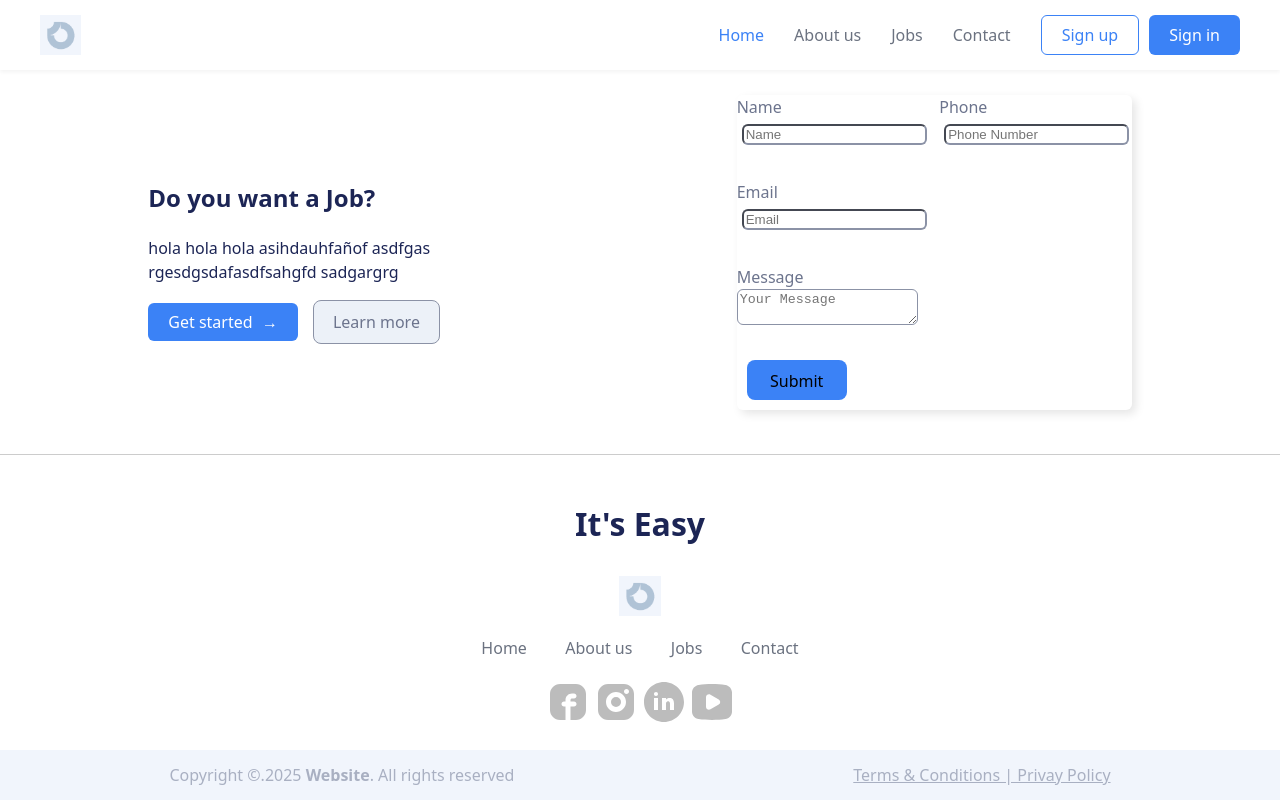
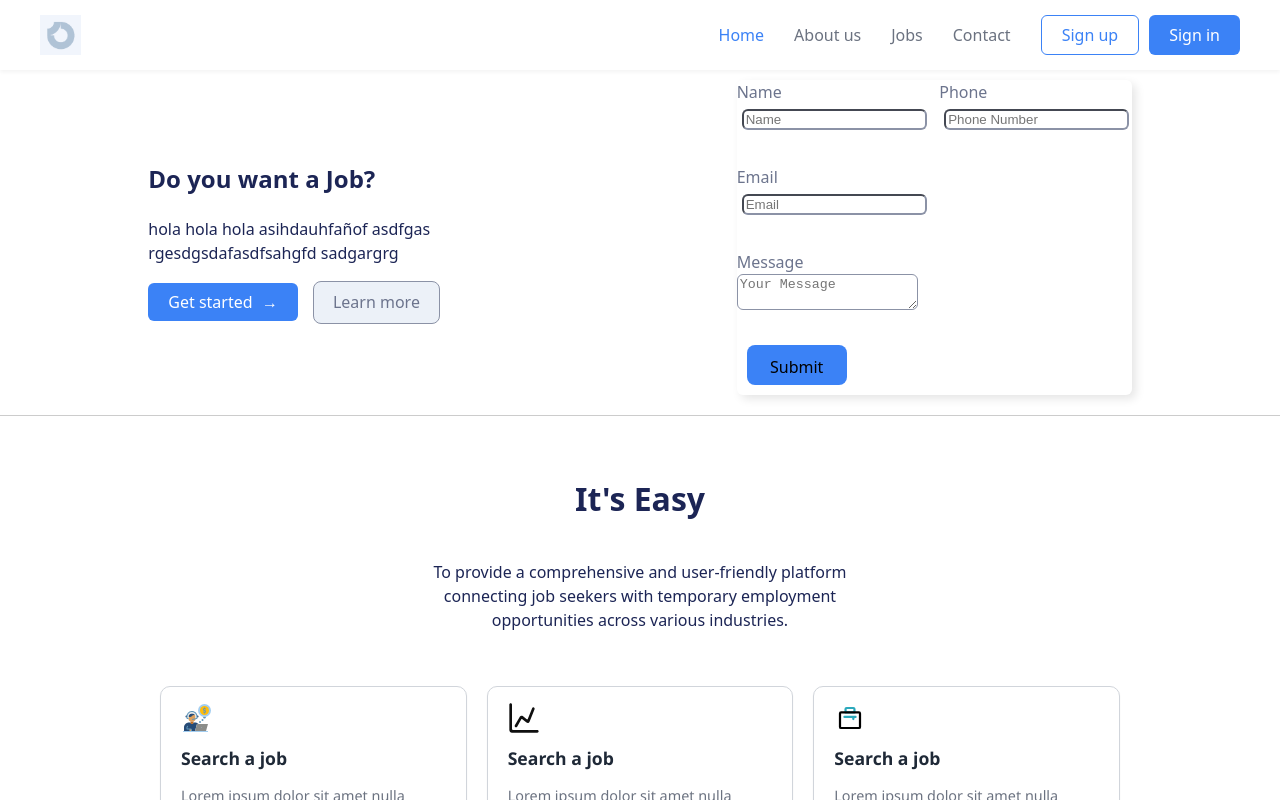
Before and after one commit to juarosrap/Work2day, a React (Vite) app in the folder frontend/: page / in a window 1280 px wide. Built offline with nearby package versions, Linux system fonts and the light colour scheme.

Commit message:
add: style changes

```diff
--- a/frontend/src/styles/App.css
+++ b/frontend/src/styles/App.css
@@ -12,22 +12,12 @@ html, body, #root {
 }
 
 .main-content {
+  flex: 1;
   display: flex;
   flex-direction: column;
-  position: absolute;
-  top: 70px; /* Altura exacta de tu header */
-  bottom: 250px; /* Altura exacta de tu footer */
-  left: 0;
-  right: 0;
 }
 
-.app {
-  display: flex;
-  flex-direction: column;
-  min-height: 100vh;
-  padding-top: 80px; /* altura del header fijo */
-  padding-bottom: 250px; /* altura del footer fijo */
-}
+
 
 .main-content {
   flex: 1;
--- a/frontend/src/styles/FeaturesSection.css
+++ b/frontend/src/styles/FeaturesSection.css
@@ -7,43 +7,49 @@
     height: 100%;
 }
 
-.feature-bottom-section{
+.feature-bottom-section {
   display: grid;
-    grid-template-rows: 1fr;
-    grid-template-columns: repeat(auto-fit, minmax(250px, 1fr));
+  grid-template-columns: repeat(auto-fit, minmax(200px, 1fr));
   gap: 20px;
   justify-content: center;
-    padding: 40px;
+  padding: 20px;
   max-width: 1000px;
   margin: 0 auto;
   margin-bottom: 10px;
-}
-
-@media (max-width: 480px) {
-  .feature-bottom-section {
-    grid-template-columns: 1fr;
-    padding: 15px;
-  }
-
-  .card {
+  box-sizing: border-box;
   width: 100%;
-  }
-}
-
-
-.feature-bottom-section:div {
-    border-color: black;
 }
 
 .card {
   border: 1px solid #d1d5db;
   border-radius: 10px;
-  max-width: 250px;
   box-shadow: 0 1px 2px rgba(0, 0, 0, 0.05);
   font-family: 'Segoe UI', sans-serif;
   color: #374151;
+  width: 100%;
+  max-width: 100%;
+  padding: 15px;
+  box-sizing: border-box;
 }
 
+
+@media (max-width: 767px) {
+  .feature-bottom-section {
+    display: flex;
+    flex-direction: column;
+    width: 100%;
+    padding: 10px;
+    margin: 0;
+    gap: 15px;
+    max-width: none;
+  }
+
+  .card {
+    width: 100%;
+    margin-bottom: 15px;
+    box-sizing: border-box;
+  }
+}
 .icon img {
   width: 32px;
   height: 32px;
--- a/frontend/src/styles/Footer.css
+++ b/frontend/src/styles/Footer.css
@@ -6,8 +6,7 @@
   width: 100%;
   height: 250px;
   box-sizing: border-box;
-  position: fixed;
-  bottom: 0;
+
 }
 
 .links {
--- a/frontend/src/styles/Header.css
+++ b/frontend/src/styles/Header.css
@@ -5,7 +5,7 @@
   padding: 15px 40px;
   background-color: white;
   box-shadow: 0 2px 4px rgba(0, 0, 0, 0.05);
-  position: fixed;
+  position: sticky;
   top: 0;
   left: 0;
   right: 0;
--- a/frontend/src/styles/HeroSection.css
+++ b/frontend/src/styles/HeroSection.css
@@ -9,6 +9,7 @@
     grid-template-rows: 80px 80px 80px;
     box-shadow:4px 4px 10px rgba(0, 0, 0, 0.1),-4px -4px 10px rgba(255, 255, 255, 0.5);
     gap: 5px;
+    margin-top: 10px;
 }
 
 
--- a/frontend/src/styles/MainSection.css
+++ b/frontend/src/styles/MainSection.css
@@ -2,6 +2,7 @@
     display: flex;
     flex-direction: column;
     height: 100%;
+    flex: 1;
 }
 
 .main > div {
```
Lines whose indentation alone changed are shown as unchanged.
